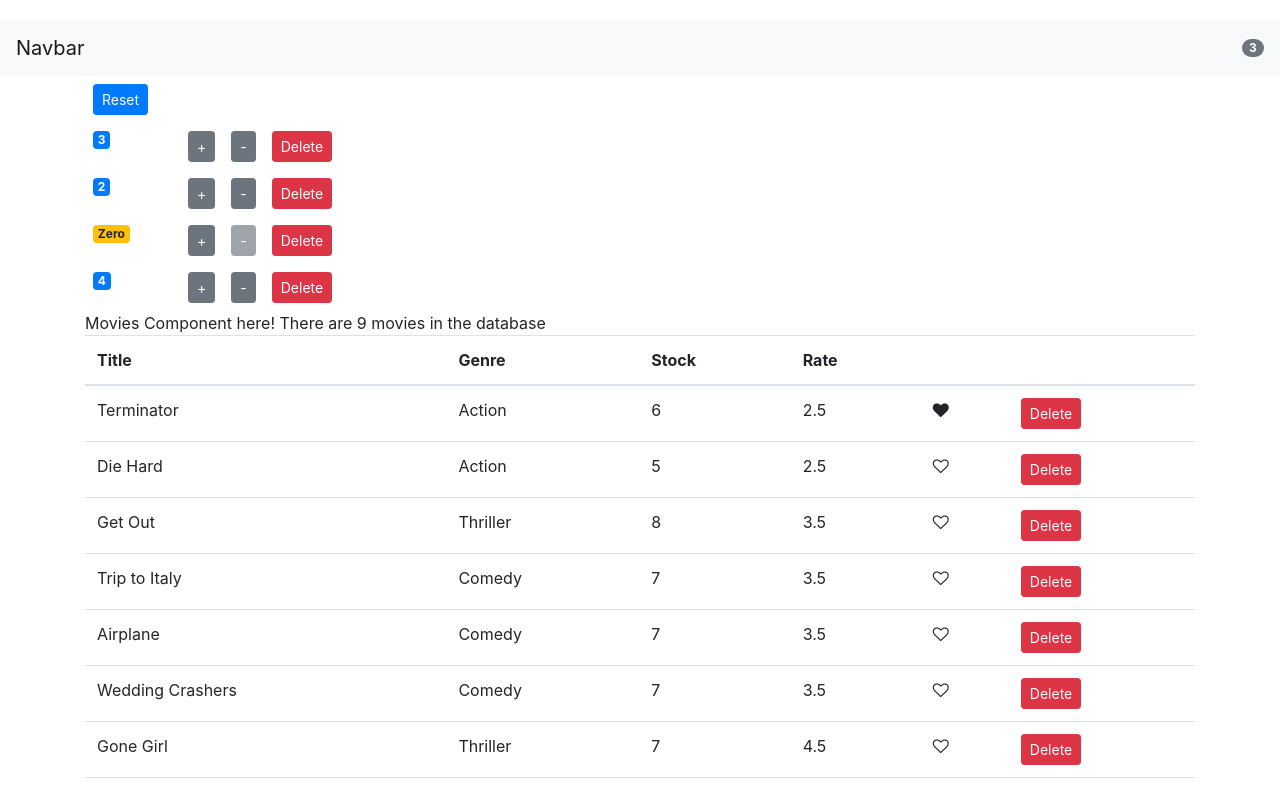
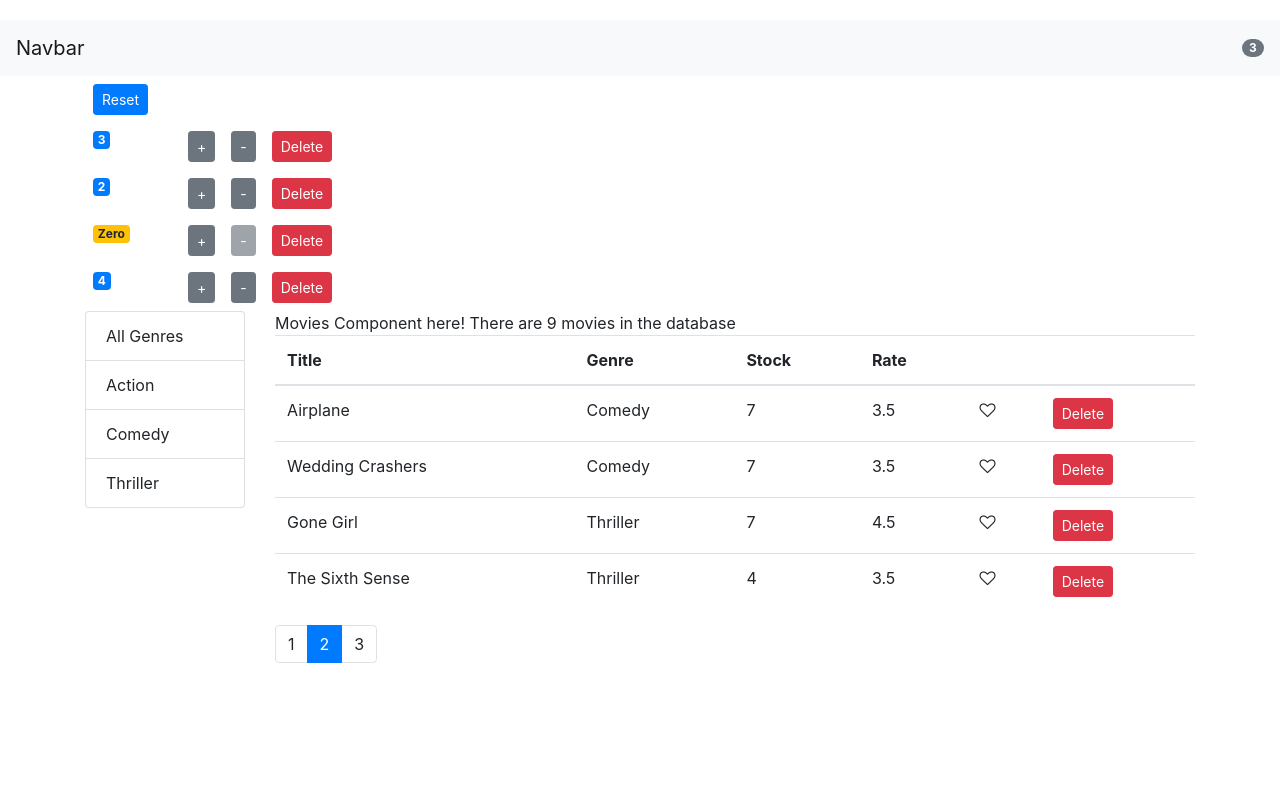
Before and after one commit to arkadi81/react-tutorial, a React (Create React App) app in the folder frontend/: page / in a window 1280 px wide. Shown: the top 788 px of the page. Built offline with nearby package versions, Linux system fonts and the light colour scheme.

Commit message:
working through building a filtering component

```diff
--- a/frontend/package.json
+++ b/frontend/package.json
@@ -6,6 +6,7 @@
     "bootstrap": "^4.3.1",
     "font-awesome": "^4.7.0",
     "lodash": "^4.17.10",
+    "prop-types": "^15.6.2",
     "react": "^16.8.6",
     "react-dom": "^16.8.6",
     "react-scripts": "3.0.1"
--- /dev/null
+++ b/frontend/src/components/common/filter.jsx
@@ -0,0 +1,37 @@
+import React, { Component } from "react";
+
+/* filter component
+in:  - the categories to filter
+     - the current filter
+
+raise: onGenreChange
+
+*/
+
+class Filter extends Component {
+  render() {
+    const { genres } = this.props;
+    console.log("props: ", this.props.genres);
+    return (
+      <ul className="list-group">
+        <li
+          className="list-group-item"
+          onClick={() => this.props.onGenreChange("")}
+        >
+          All Genres
+        </li>
+        {genres.map(genre => (
+          <li
+            key={genre._id}
+            className="list-group-item"
+            onClick={() => this.props.onGenreChange(genre._id)}
+          >
+            {genre.name}
+          </li>
+        ))}
+      </ul>
+    );
+  }
+}
+
+export default Filter;
--- a/frontend/src/components/movies.jsx
+++ b/frontend/src/components/movies.jsx
@@ -2,12 +2,17 @@ import React, { Component } from "react";
 import { getMovies } from "../services/fakeMovieService";
 import Like from "./common/like";
 import Pagination from "./common/pagination";
+import { paginate } from "../utils/paginate"; // remember, named exports
+import Filter from "./common/filter";
+import { getGenres } from "../services/fakeGenreService";
 
 class Movies extends Component {
   state = {
     movies: getMovies(),
+    genres: getGenres(),
     pageSize: 4,
-    currentPage: 2
+    currentPage: 2,
+    currentGenreID: ""
   };
 
   handleDelete = _id => {
@@ -28,16 +33,45 @@ class Movies extends Component {
 
   handlePageChange = newPageNumber => {
     //raised when a pagination element is clicked and page is changed
-    console.log(newPageNumber);
+    // console.log(newPageNumber);
     this.setState({ currentPage: newPageNumber });
+  };
+
+  handleGenreChange = newGenre => {
+    console.log(newGenre);
+    this.state.currentGenreID = newGenre;
+    if (newGenre !== "") {
+      //apply filter
+      const filteredMovies = this.state.movies.filter(
+        movie => movie.genre._id == newGenre
+      );
+      console.log("filtered movies: ", filteredMovies);
+      this.setState({ movies: filteredMovies });
+    } else {
+      //unfilter
+      const resetMovies = getMovies();
+      this.setState({ movies: resetMovies });
+    }
   };
 
   render() {
     // demonstration of object destructuring. get length out of this.state.movies, rename it to count
     const { length: count } = this.state.movies;
+    const { movies: allMovies, pageSize, currentPage, genres } = this.state;
     if (count == 0) return <div>No movies in database!</div>;
+
+    const movies = paginate(allMovies, currentPage, pageSize);
     return (
       <React.Fragment>
+        <div className="row">
+          <div className="col-2">
+            <Filter
+              genres={genres}
+              onGenreChange={this.handleGenreChange}
+              currentGenre={1}
+            />
+          </div>
+          <div className="col">
             <div>
               Movies Component here! There are {count} movies in the database
             </div>
@@ -53,14 +87,17 @@ class Movies extends Component {
                 </tr>
               </thead>
               <tbody>
-            {this.state.movies.map(m => (
+                {movies.map(m => (
                   <tr key={m._id}>
                     <td>{m.title}</td>
                     <td>{m.genre.name}</td>
                     <td>{m.numberInStock}</td>
                     <td>{m.dailyRentalRate}</td>
                     <td>
-                  <Like liked={m.liked} onClick={() => this.handleLike(m)} />
+                      <Like
+                        liked={m.liked}
+                        onClick={() => this.handleLike(m)}
+                      />
                     </td>
                     <td>
                       {/* also possible to pass entire m object to handler */}
@@ -81,6 +118,8 @@ class Movies extends Component {
               onPageChange={this.handlePageChange}
               currentPage={this.state.currentPage}
             />
+          </div>
+        </div>
       </React.Fragment>
     );
   }
--- a/frontend/src/utils/paginate.js
+++ b/frontend/src/utils/paginate.js
@@ -1,4 +1,5 @@
 import _ from "lodash";
+import PropTypes from "prop-types";
 
 export function paginate(itemsArray, pageNumber, pageSize) {
   /* get an array of items, page size and the number of the page we need,
@@ -12,5 +13,8 @@ export function paginate(itemsArray, pageNumber, pageSize) {
   //   _.take(itemsArray, pageSize); // will take indicated number of elements from beginning of array
   return _(itemsArray)
     .slice(startIndex)
-    .take(pageSize);
+    .take(pageSize)
+    .value(); // value will return a reg array
+
+  // note - pagination can (and probably should) be done on server
 }
```
Also changed, not shown: frontend/src/components/common/pagination.jsx (+9 -21 lines), 1 other file (tests, documents, lock files or other folders). Lines whose indentation alone changed are shown as unchanged.
